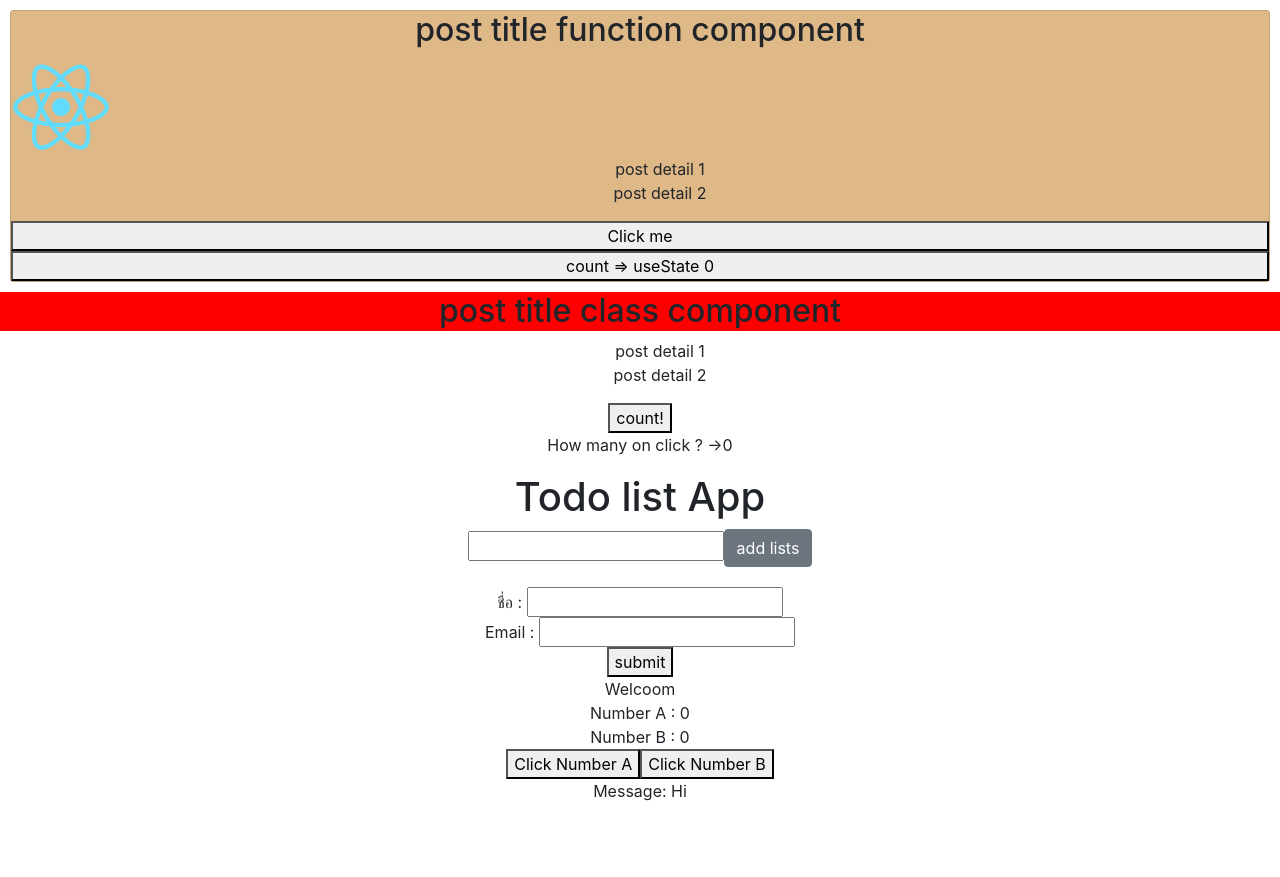
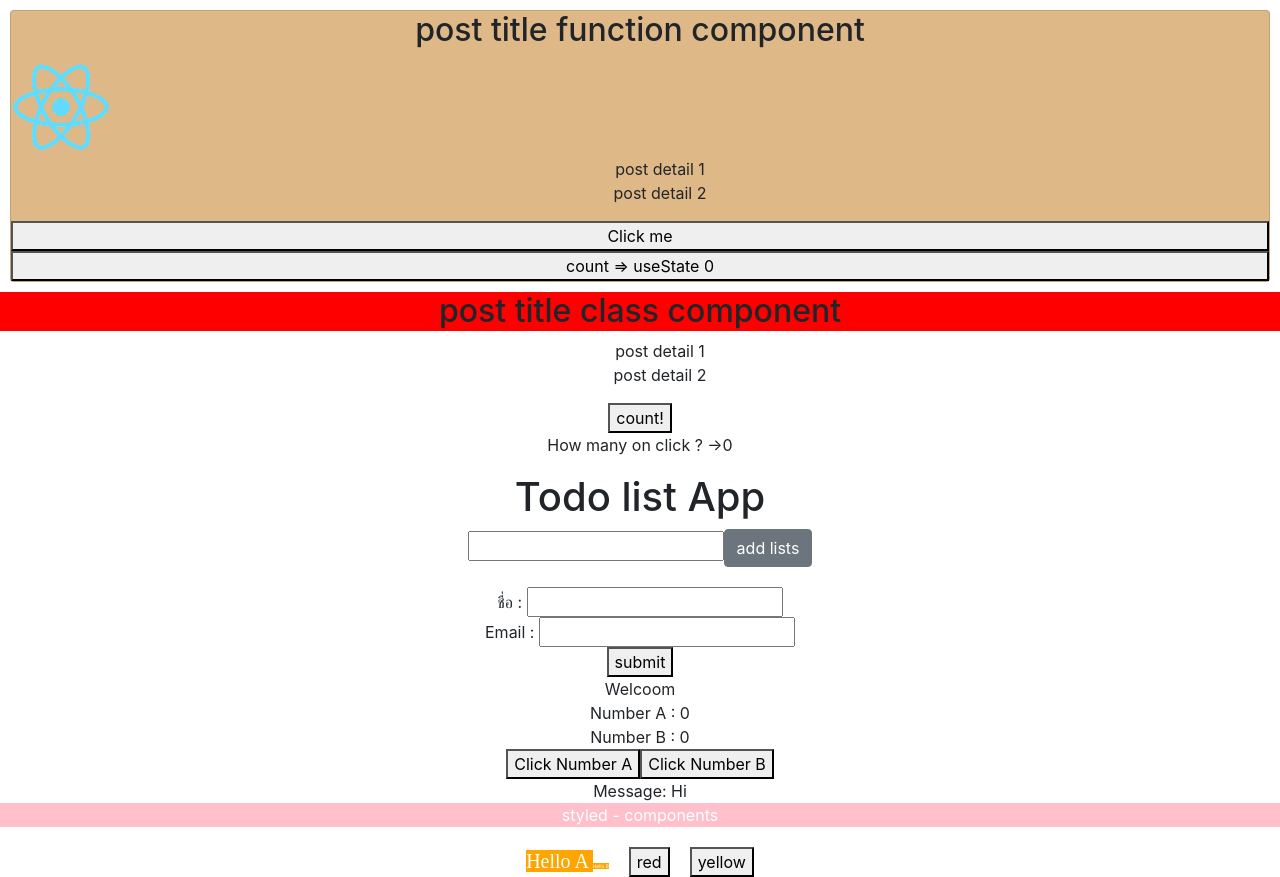
Before and after one commit to Rungnapa-Itti/react-basic, a React (Create React App) app in the folder myapp/: page / in a window 1280 px wide. Before the commit the page ends 803 px from the top, so only its background shows below. Built offline with nearby package versions, Linux system fonts and the light colour scheme.

Commit message:
useEffect by settimeup() and use styled-components

```diff
--- a/myapp/src/component/Welcoom.js
+++ b/myapp/src/component/Welcoom.js
@@ -1,6 +1,27 @@
 import React , {useState , useEffect} from 'react'
+import styled  from 'styled-components'
+
+
+const Box = styled.div`
+
+    color : white;
+    background : pink;
+`
+
+const MessageA = styled.span`
+    background : ${({color}) => color};
+    color : white;
+    font-size : 20px;
+    font-family : 'Fira Code';
+`
+//extend message A
+const MessageB = styled(MessageA)`
+    font-size : 5px;
+    font-family : Tahoma;
+`
+
 const Welcoom = () => {
-
+    const [color , setColor] = useState('orange')
     const [message , setMessage] = useState('')
     const [numberA,setNumberA] = useState(0)
     const [numberB,setNumberB] = useState(0)
@@ -27,6 +48,13 @@ const Welcoom = () => {
             <button onClick={() => setNumberB(numberB+1)}>Click Number B</button>
             <br />
             {message ? `Message: ${message}` : 'Loading...'}
+
+            <Box>styled - components</Box>
+
+            <MessageA color={color}>Hello A </MessageA>
+            <MessageB color={color}>Hello B</MessageB>
+            <button style = {{marginTop: 20 , marginLeft : 20}} onClick = {() => setColor('red')}>red</button>
+            <button style = {{marginTop: 20 , marginLeft : 20}} onClick = {() => setColor('yellow')}>yellow</button>
         </div>
 
     )
```
